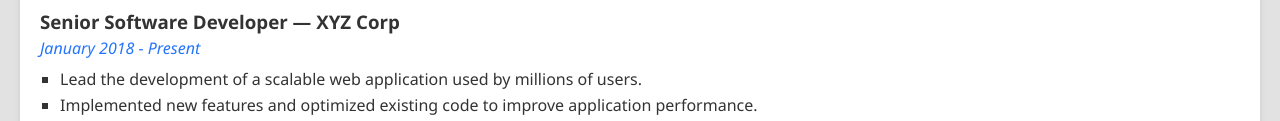
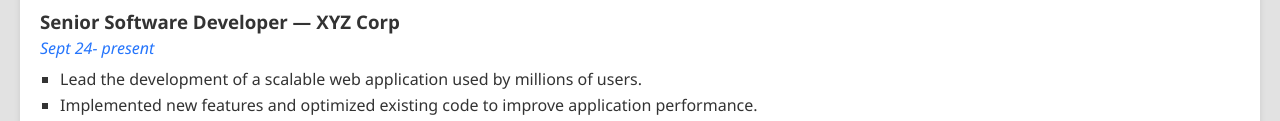
Before and after one commit to raviyej/forking_resume, a plain HTML site: page index.html in a window 1280 px wide. Shown: the part 444-565 px from the top of the page. Drawn offline with Linux system fonts and the light colour scheme.

Commit message:
Update index.html

```diff
--- a/index.html
+++ b/index.html
@@ -22,7 +22,7 @@
         <h2>Professional Experience</h2>
         <article>
             <h3>Senior Software Developer — XYZ Corp</h3>
-            <p class="dates">January 2018 - Present</p>
+            <p class="dates">Sept 24- present </p>
             <ul>
                 <li>Lead the development of a scalable web application used by millions of users.</li>
                 <li>Implemented new features and optimized existing code to improve application performance.</li>
```
